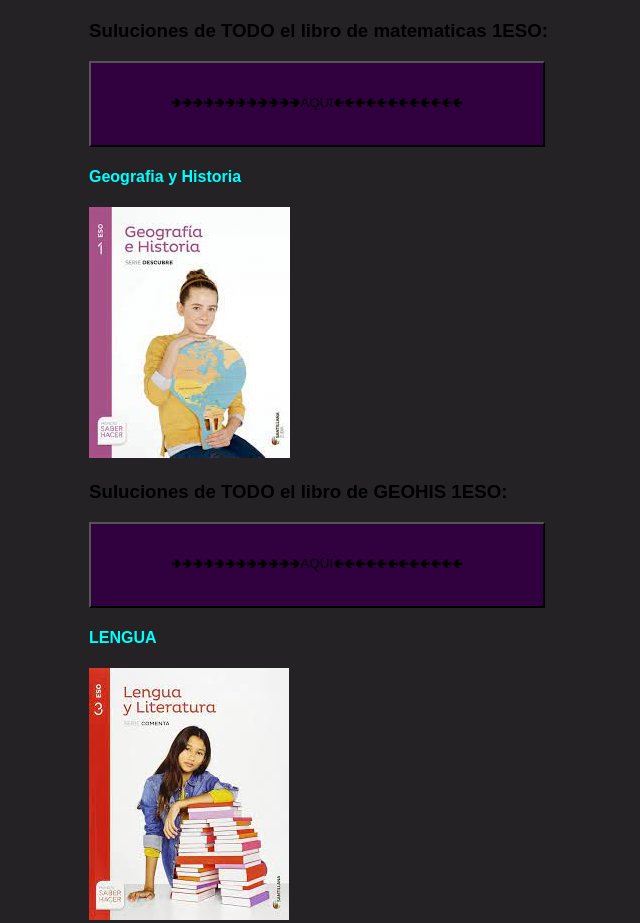
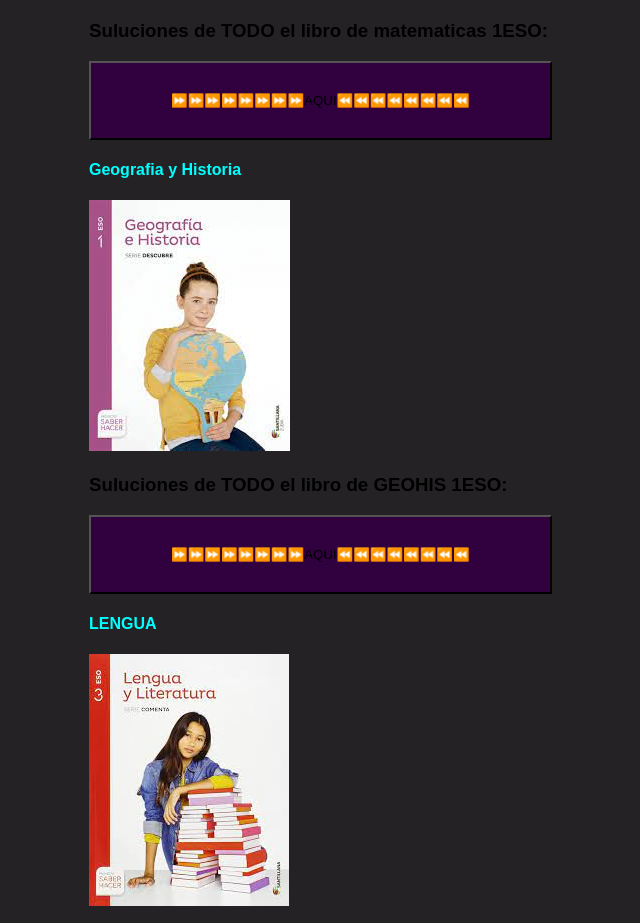
Before and after one commit to limacoSolucition-lav/limacoSolucition-lav.github.io, a plain HTML site: page SANTILLANA1eso.html in a window 1280 px wide. Shown: the part 463-1386 px from the top of the page, without its empty margins (151-791 px from the left). Drawn offline with Linux system fonts and the light colour scheme.

Commit message:
FLECHAS de SANTILLANA1eso.html

```diff
--- a/SANTILLANA1eso.html
+++ b/SANTILLANA1eso.html
@@ -100,7 +100,7 @@
         <img src="Imagenes/mates1.jpeg" alt="Descripción de la imagen">
     <h3>Suluciones de TODO el libro de matematicas 1ESO:</h3>
 
-    <button onclick="abrirArchivo()">🢂🢂🢂🢂🢂🢂🢂🢂🢂🢂🢂🢂AQUI🢀🢀🢀🢀🢀🢀🢀🢀🢀🢀🢀🢀</button>
+    <button onclick="abrirArchivo()">⏩⏩⏩⏩⏩⏩⏩⏩AQUI⏪⏪⏪⏪⏪⏪⏪⏪</button>
     <script>
         function abrirArchivo() {
             // Reemplaza 'nombre-del-archivo.txt' con el nombre de tu archivo
@@ -123,7 +123,7 @@
         <img src="Imagenes/geografia1.jpeg" alt="Geo :vvv">
     <h3>Suluciones de TODO el libro de GEOHIS 1ESO:</h3>
 
-    <button onclick="abrirArchivo2()">🢂🢂🢂🢂🢂🢂🢂🢂🢂🢂🢂🢂AQUI🢀🢀🢀🢀🢀🢀🢀🢀🢀🢀🢀🢀</button>
+    <button onclick="abrirArchivo2()">⏩⏩⏩⏩⏩⏩⏩⏩AQUI⏪⏪⏪⏪⏪⏪⏪⏪</button>
     <script>
         function abrirArchivo2() {
             // Reemplaza 'nombre-del-archivo.txt' con el nombre de tu archivo
@@ -146,7 +146,7 @@
       <img src="Imagenes/lengua1.jpeg" alt="lengua :vvv">
   <h3>Suluciones de TODO el libro de LENGUA 1ESO:</h3>
 
-  <<button onclick="abrirArchivo3()">🢂🢂🢂🢂🢂🢂🢂🢂🢂🢂🢂🢂AQUI🢀🢀🢀🢀🢀🢀🢀🢀🢀🢀🢀🢀</button>
+  <<button onclick="abrirArchivo3()">⏩⏩⏩⏩⏩⏩⏩⏩AQUI⏪⏪⏪⏪⏪⏪⏪⏪</button>
   <script>
       function abrirArchivo3() {
           // Reemplaza 'nombre-del-archivo.txt' con el nombre de tu archivo
```
